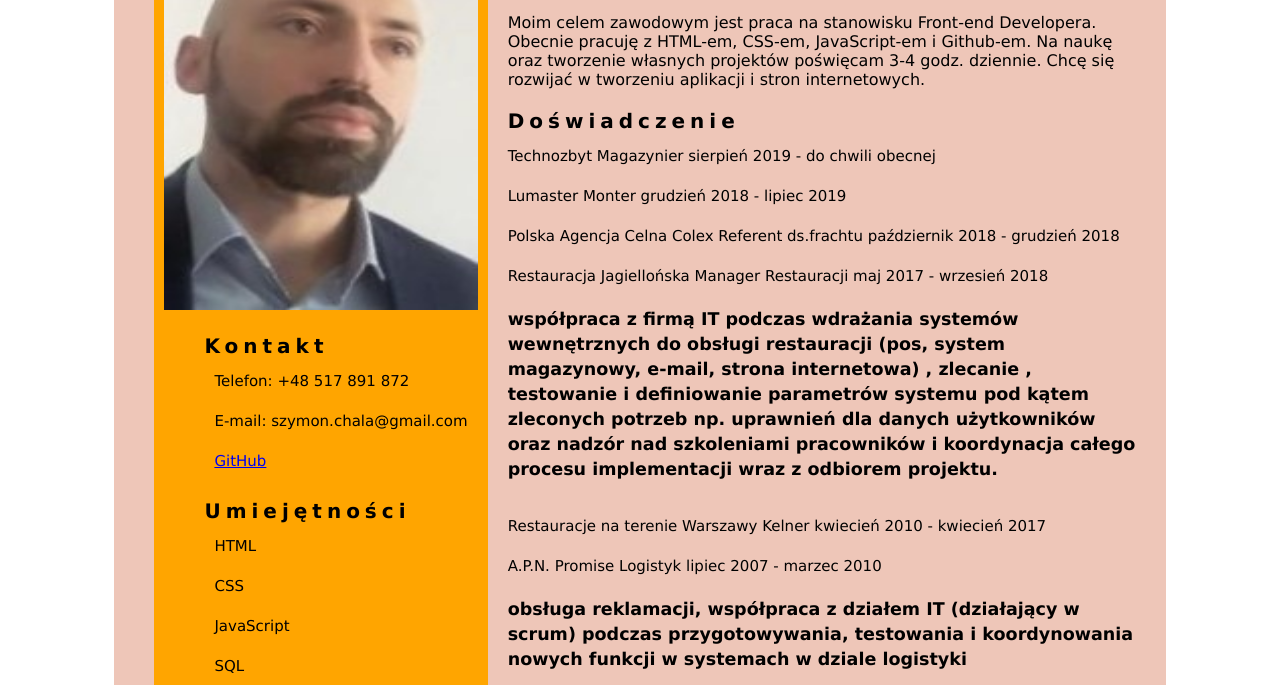
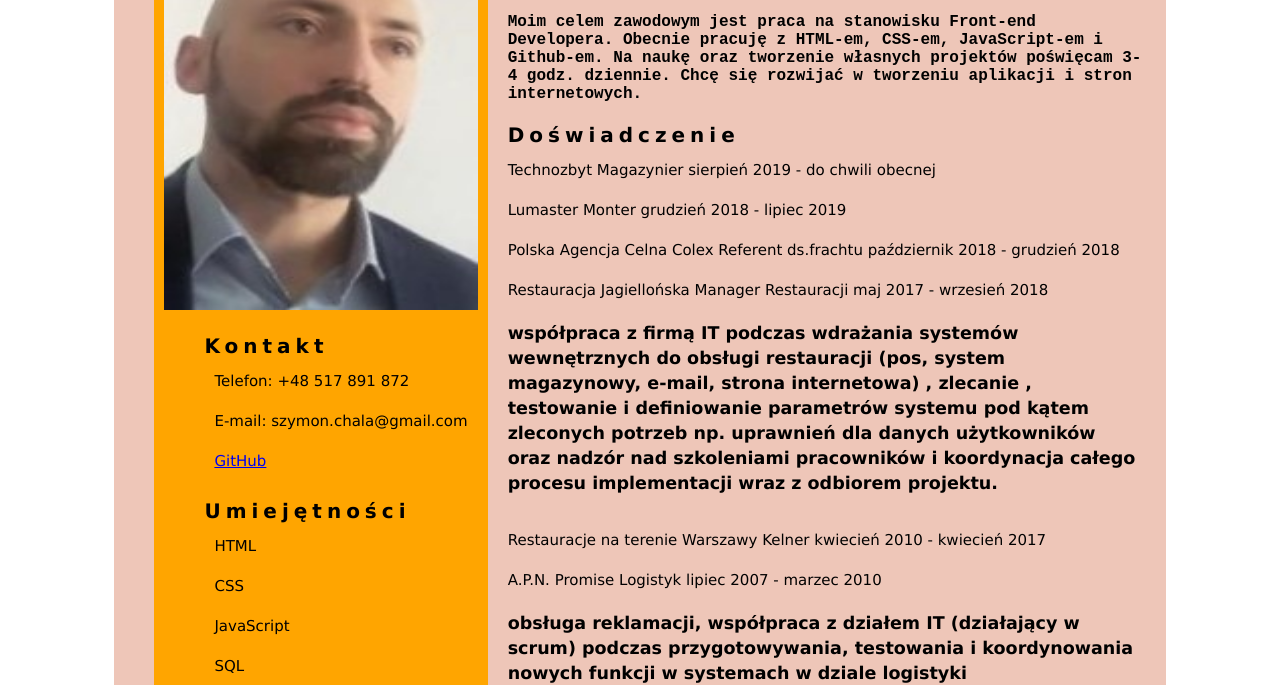
Before and after one commit to szymel2020/CV-Szymon-HTML, a plain HTML site: page CV-Szymon-HTML.html in a window 1280 px wide. Shown: the part 128-813 px from the top of the page. Drawn offline with Linux system fonts and the light colour scheme.

Commit message:
zmiana czcionki <p>

```diff
--- a/CV-Szymon-HTML.css
+++ b/CV-Szymon-HTML.css
@@ -44,5 +44,7 @@ h1 {
 }
 
 p {
-  font-family:'Lucida Sans', 'Lucida Sans Regular', 'Lucida Grande', 'Lucida Sans Unicode', Geneva, Verdana, sans-serif;
+  font-family:'Courier New', Courier, monospace;
+  font-weight:bold;
+  /* font-family:'Lucida Sans', 'Lucida Sans Regular', 'Lucida Grande', 'Lucida Sans Unicode', Geneva, Verdana, sans-serif; */
 }
```
